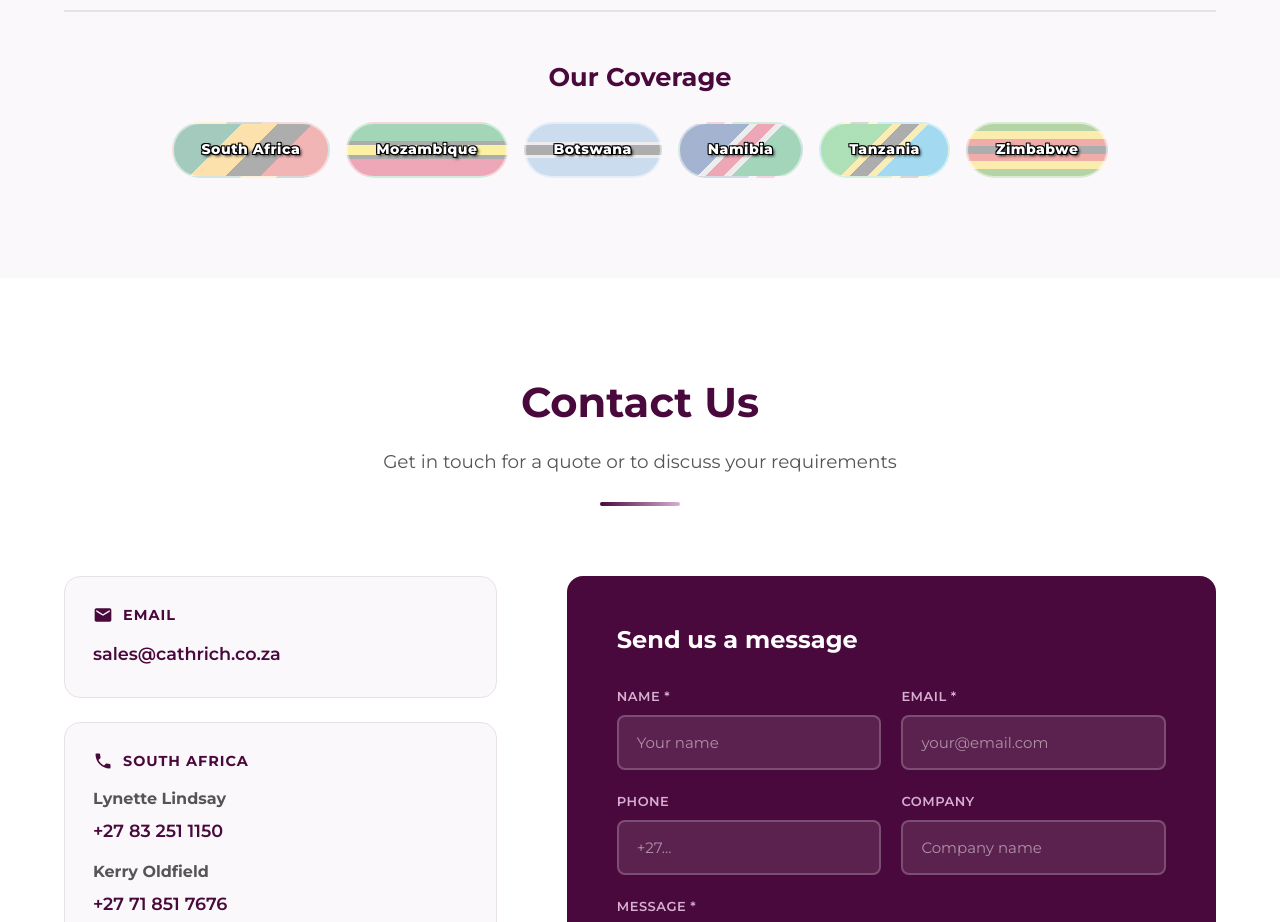
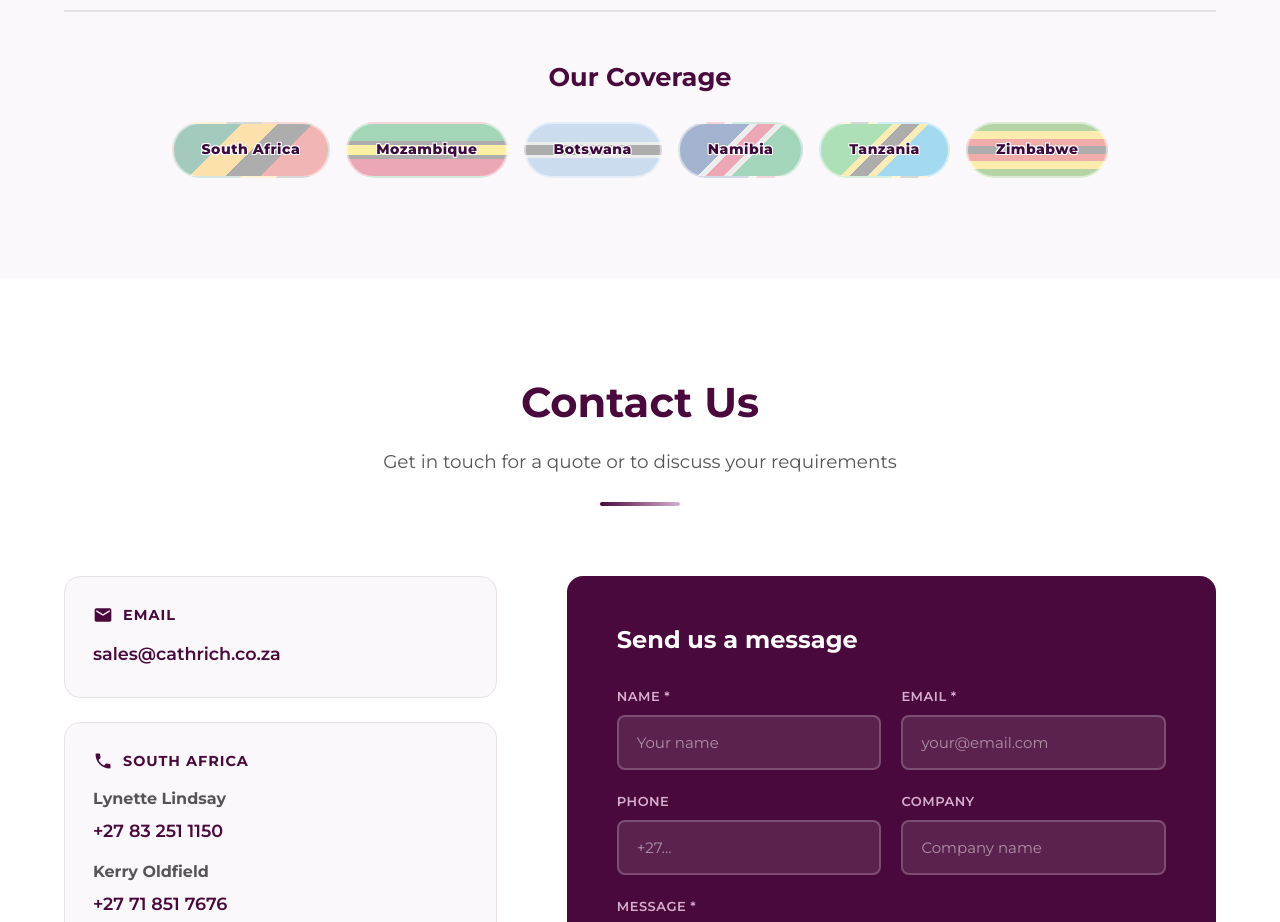
Before and after one commit to Robyn91/cathrich-website, a website: page index.html in a window 1280 px wide. Shown: the part 5580-6502 px from the top of the page. Drawn offline with Linux system fonts and the light colour scheme.

Commit message:
Purple text on country buttons with white outline

```diff
--- a/css/style.css
+++ b/css/style.css
@@ -713,13 +713,13 @@ img {
     align-items: center;
     gap: 10px;
     padding: 14px 28px;
-    color: #ffffff !important;
+    color: #3c0a3d !important;
     border-radius: 50px;
     font-weight: 800;
     font-size: 14px;
     letter-spacing: 0.5px;
     transition: var(--transition);
-    text-shadow: 1px 1px 0 #000, -1px -1px 0 #000, 1px -1px 0 #000, -1px 1px 0 #000, 2px 2px 3px rgba(0,0,0,0.9);
+    text-shadow: 1px 1px 0 #fff, -1px -1px 0 #fff, 1px -1px 0 #fff, -1px 1px 0 #fff;
     background-size: cover;
     background-position: center;
     border: 2px solid rgba(255,255,255,0.5);
@@ -745,7 +745,6 @@ img {
 
 /* Botswana */
 .country-tag.bw {
-    color: #ffffff !important;
     background: linear-gradient(180deg, rgba(117,170,219,0.35) 0%, rgba(117,170,219,0.35) 35%, rgba(200,200,200,0.25) 35%, rgba(200,200,200,0.25) 40%, rgba(0,0,0,0.3) 40%, rgba(0,0,0,0.3) 60%, rgba(200,200,200,0.25) 60%, rgba(200,200,200,0.25) 65%, rgba(117,170,219,0.35) 65%, rgba(117,170,219,0.35) 100%);
 }
 
```
